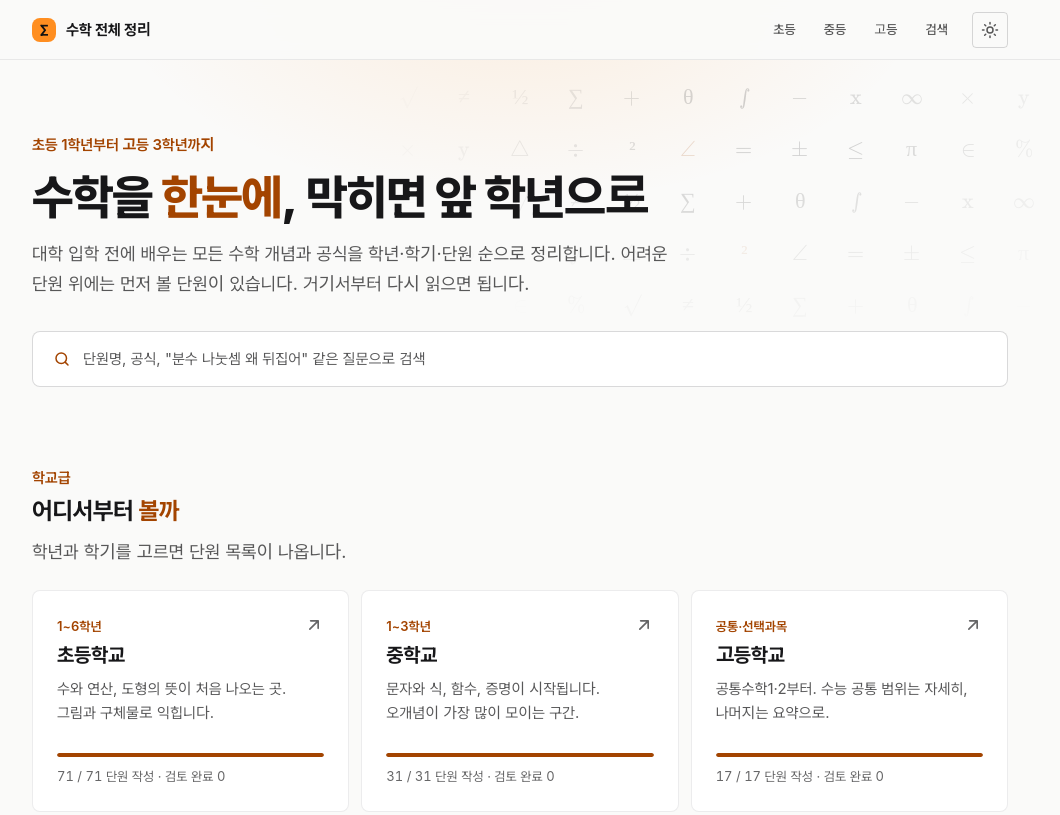
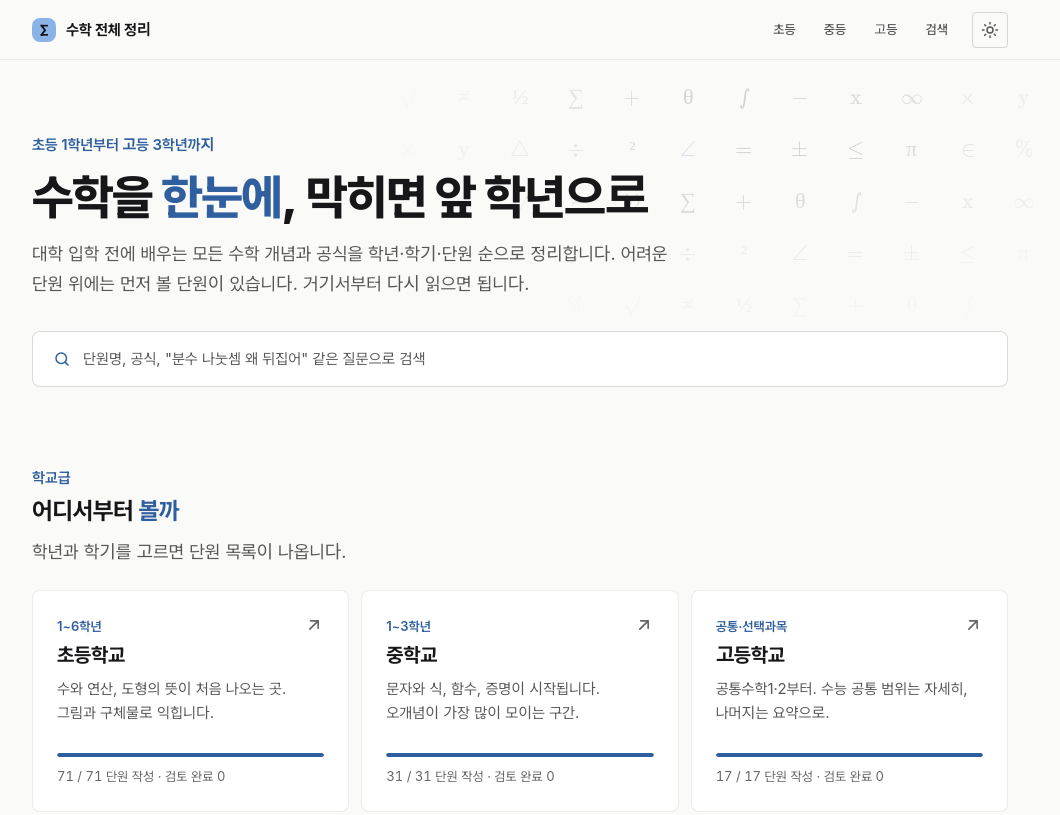
Before and after one commit to Seung1won-dot/K12-math, an Astro site: page / in a window 1280 px wide. Shown: the top 815 px of the page, without its empty margins (120-1180 px from the left). Built offline with nearby package versions, Linux system fonts and the light colour scheme; Astro itself is replaced by a stand-in of ours; some packages are replaced by stand-ins of ours; a web font is replaced by a local one.

Commit message:
design: 강조색을 주황에서 잉크 블루로, 히어로 발광 제거
오래 읽어도 눈이 편한 낮은 채도의 파랑. 다크 #8ab4e8 / 라이트 #2f5f9e
(대비 6.2~9.3:1). 로고·파비콘 포함. 히어로 위쪽 방사형 발광은 지웠다.

```diff
--- a/src/components/SectionHead.astro
+++ b/src/components/SectionHead.astro
@@ -1,5 +1,5 @@
 ---
-/** 라벨(오렌지) → 제목(강조 단어만 <em>) → 설명. 모든 섹션 머리글은 이걸로 통일한다. */
+/** 라벨(강조색) → 제목(강조 단어만 <em>) → 설명. 모든 섹션 머리글은 이걸로 통일한다. */
 interface Props {
   eyebrow?: string;
   title: string; // "<em>한 단어</em>" 허용
--- a/src/styles/global.css
+++ b/src/styles/global.css
@@ -1,6 +1,6 @@
 /* ==========================================================================
    K12-math 디자인 토큰 — 출처: 옵시디언 30_Projects/🎨 Devpedia — 디자인 가이드.md
-   원칙: 검정 바탕 · 흰 글자 3단계(100/72/56%) · 오렌지 하나. 그림자 대신 1px 선.
+   원칙: 검정 바탕 · 흰 글자 3단계(100/72/56%) · 잉크 블루 하나(오래 읽어도 눈이 편한 낮은 채도). 그림자 대신 1px 선.
         제목은 크고 타이트하게, 본문은 작고 성글게. 반경 4/8/12, 간격 4px 배수.
    움직임 규칙은 docs/design.md. 요약: 홈 히어로·카드·내비게이션 피드백에만,
         단원 본문·수식·그림은 움직이지 않는다. prefers-reduced-motion이면 전부 끈다.
@@ -59,12 +59,12 @@
   --text: #ffffff;
   --text-2: rgb(255 255 255 / 0.72);
   --text-3: rgb(255 255 255 / 0.56);
-  --brand: #ff8e20;
-  --accent: #ff8e20;
-  --accent-strong: #ffa248;
-  --accent-soft: rgb(255 142 32 / 0.1);
-  --accent-line: rgb(255 142 32 / 0.45);
-  --on-accent: #121212;
+  --brand: #8ab4e8;
+  --accent: #8ab4e8;
+  --accent-strong: #a9c9f0;
+  --accent-soft: rgb(138 180 232 / 0.1);
+  --accent-line: rgb(138 180 232 / 0.45);
+  --on-accent: #0b1220;
   --glass-bg: linear-gradient(135deg, rgb(255 255 255 / 0.05), rgb(255 255 255 / 0) 60%);
   --header-bg: rgb(9 9 11 / 0.94);
   color-scheme: dark;
@@ -75,7 +75,7 @@
     --bg: #fafaf9; --surface-1: #ffffff; --surface-2: #f3f3f1; --surface-3: #e9e9e6;
     --line: rgb(23 23 25 / 0.08); --line-strong: rgb(23 23 25 / 0.16);
     --text: #171719; --text-2: rgb(23 23 25 / 0.72); --text-3: rgb(23 23 25 / 0.66);
-    --accent: #a34400; --accent-strong: #853700; --accent-soft: rgb(255 142 32 / 0.12); --accent-line: rgb(163 68 0 / 0.45);
+    --accent: #2f5f9e; --accent-strong: #234a7d; --accent-soft: rgb(47 95 158 / 0.1); --accent-line: rgb(47 95 158 / 0.4);
     --on-accent: #ffffff;
     --glass-bg: linear-gradient(135deg, rgb(23 23 25 / 0.025), rgb(23 23 25 / 0) 60%);
     --header-bg: rgb(250 250 249 / 0.94);
@@ -86,7 +86,7 @@
   --bg: #fafaf9; --surface-1: #ffffff; --surface-2: #f3f3f1; --surface-3: #e9e9e6;
   --line: rgb(23 23 25 / 0.08); --line-strong: rgb(23 23 25 / 0.16);
   --text: #171719; --text-2: rgb(23 23 25 / 0.72); --text-3: rgb(23 23 25 / 0.66);
-  --accent: #a34400; --accent-strong: #853700; --accent-soft: rgb(255 142 32 / 0.12); --accent-line: rgb(163 68 0 / 0.45);
+  --accent: #2f5f9e; --accent-strong: #234a7d; --accent-soft: rgb(47 95 158 / 0.1); --accent-line: rgb(47 95 158 / 0.4);
   --on-accent: #ffffff;
   --glass-bg: linear-gradient(135deg, rgb(23 23 25 / 0.025), rgb(23 23 25 / 0) 60%);
   --header-bg: rgb(250 250 249 / 0.94);
@@ -137,7 +137,7 @@ hr { border: 0; border-top: 1px solid var(--line); margin: var(--space-8) 0; }
 ::view-transition-group(nav-ind) { animation-duration: 260ms; animation-timing-function: cubic-bezier(0.2, 0.8, 0.2, 1); }
 .site-header { view-transition-name: site-header; }
 
-/* ---- 헤더 (60px sticky, 배경 94% + blur, 아래 hairline, 오렌지 로고 마크) ---- */
+/* ---- 헤더 (60px sticky, 배경 94% + blur, 아래 hairline, 잉크 블루 로고 마크) ---- */
 .site-header { position: sticky; top: 0; z-index: 10; height: var(--header-h); background: var(--header-bg); -webkit-backdrop-filter: blur(10px); backdrop-filter: blur(10px); border-bottom: 1px solid var(--line); }
 .site-header__inner { max-width: var(--page-max); margin: 0 auto; padding: 0 var(--gutter); height: 100%; display: flex; align-items: center; justify-content: space-between; gap: var(--space-4); }
 .brand { display: inline-flex; align-items: center; gap: 10px; color: var(--text); font-weight: 700; font-size: var(--text-md); letter-spacing: -0.01em; }
@@ -188,7 +188,7 @@ hr { border: 0; border-top: 1px solid var(--line); margin: var(--space-8) 0; }
 .site-footer__nav a:hover { color: var(--accent); }
 .site-footer__legal { grid-column: 1 / -1; padding-top: var(--space-4); border-top: 1px solid var(--line); }
 
-/* ---- SectionHead: 라벨(오렌지) → 제목 → 설명 ---- */
+/* ---- SectionHead: 라벨(강조색) → 제목 → 설명 ---- */
 .sechead { margin: var(--section-gap) 0 var(--space-6); }
 .sechead:first-child { margin-top: var(--space-10); }
 .sechead__eyebrow { display: block; color: var(--accent); font-size: var(--text-md); font-weight: 620; letter-spacing: -0.01em; line-height: 1.4; margin-bottom: var(--space-2); }
@@ -199,9 +199,8 @@ hr { border: 0; border-top: 1px solid var(--line); margin: var(--space-8) 0; }
 .sechead__lead { margin: var(--space-3) 0 0; color: var(--text-2); font-size: var(--text-lead); line-height: 1.6; max-width: var(--prose-max); text-wrap: pretty; }
 .sechead__aside { margin-top: var(--space-3); color: var(--text-3); font-size: var(--text-sm); }
 
-/* ---- 홈 히어로: 위쪽 가운데 오렌지 10% 발광 하나 + 흐린 수학 기호 판 ---- */
+/* ---- 홈 히어로: 흐린 수학 기호 판 (발광 효과 없음) ---- */
 .hero { position: relative; isolation: isolate; padding: var(--space-6) 0 var(--space-4); }
-.hero::before { content: ''; position: absolute; inset: -80px 0 auto; height: 320px; background: radial-gradient(60% 100% at 50% 0%, var(--accent-soft), transparent 70%); pointer-events: none; z-index: -1; }
 .hero .sechead:first-child { margin-top: var(--space-12); }
 .hero__field { position: absolute; z-index: -1; inset: -40px calc(var(--gutter) * -1) auto; height: 360px; overflow: hidden; pointer-events: none; user-select: none;
   -webkit-mask-image: radial-gradient(55% 85% at 74% 35%, #000 15%, transparent 72%); mask-image: radial-gradient(55% 85% at 74% 35%, #000 15%, transparent 72%); }
@@ -288,7 +287,7 @@ a.card:hover .card__arrow { color: var(--accent); }
 .unit-list a:hover .go, .unit-list a:focus-visible .go { opacity: 1; transform: none; color: var(--accent); }
 @media (max-width: 480px) { .unit-list .area { display: none; } }
 
-/* ---- 칩 (반경 4, 경계 20%, 활성은 오렌지 채움) ---- */
+/* ---- 칩 (반경 4, 경계 20%, 활성은 강조색 채움) ---- */
 .chip { display: inline-flex; align-items: center; height: 24px; padding: 0 var(--space-2); font-size: var(--text-sm); font-weight: 520; color: var(--text-2); border: 1px solid var(--line-strong); border-radius: var(--radius-sm); white-space: nowrap; }
 .chip--todo { color: var(--text-3); border-style: dashed; }
 .chip--draft { color: var(--text-2); }
```
Also changed, not shown: public/favicon.svg.
